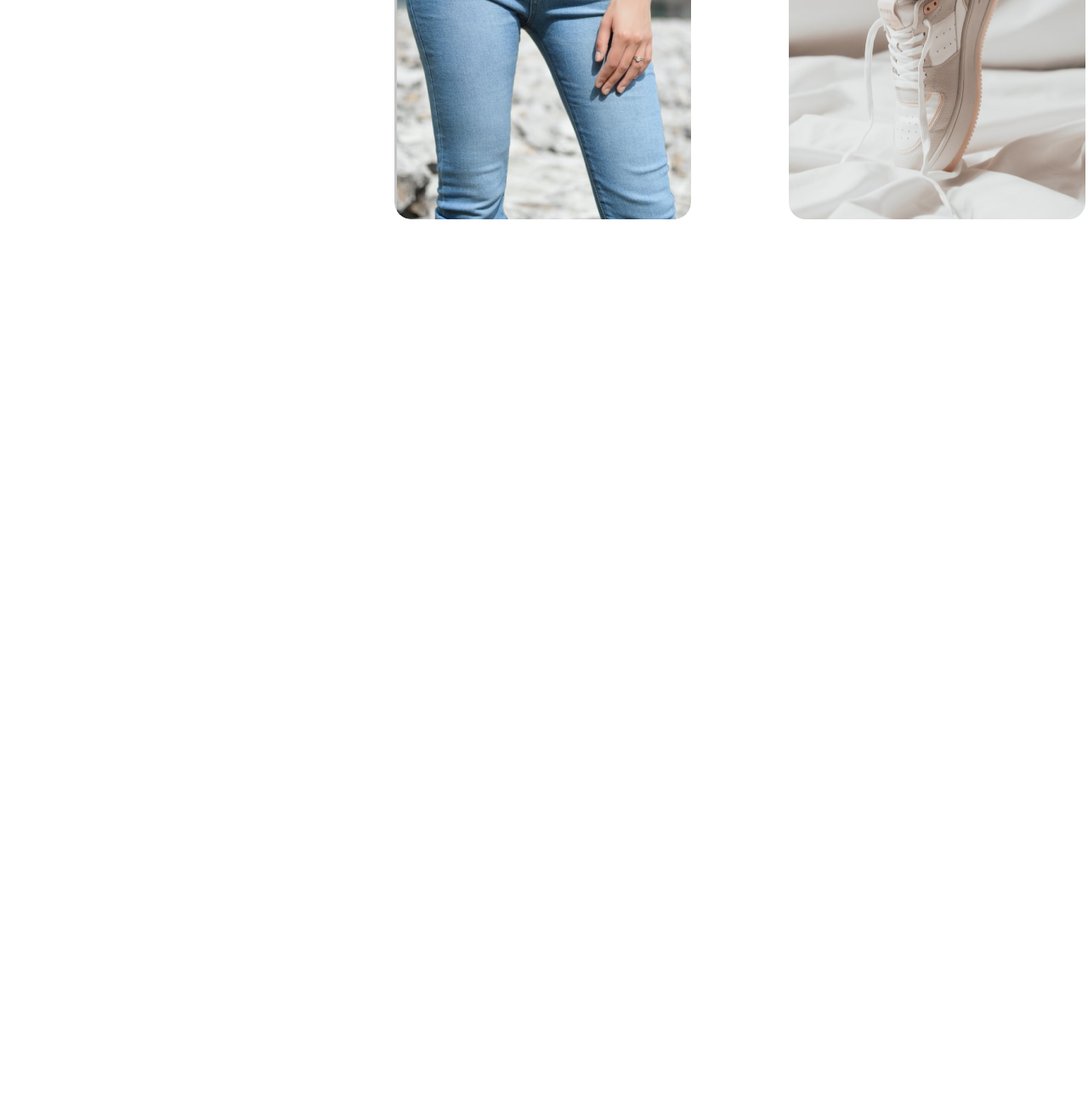
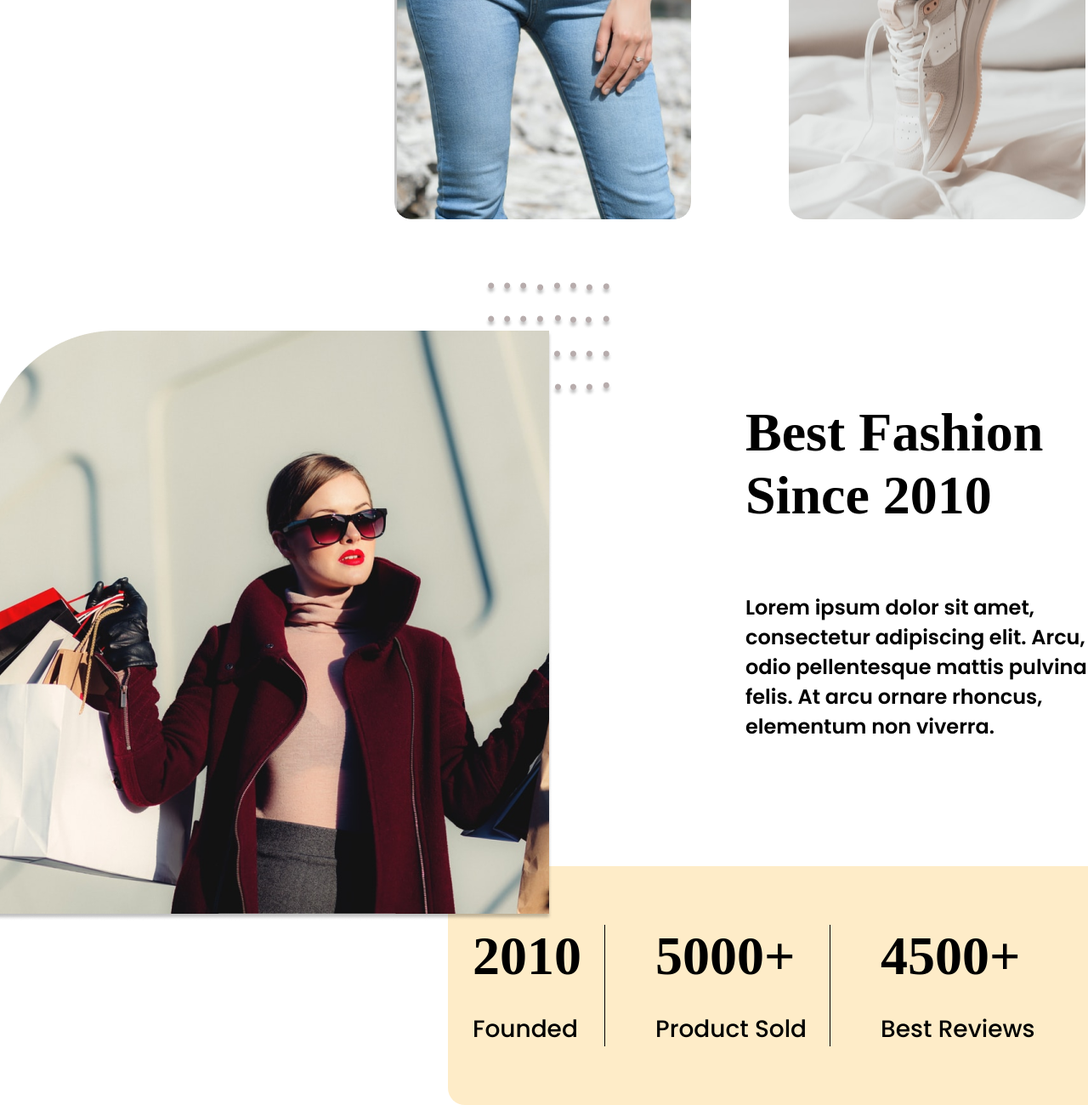
Before and after one commit to asadul101/class-10, a plain HTML site: page index.html in a window 1280 px wide. Shown: the part 1302-2602 px from the top of the page at 85% size. Before the commit the page ends 1600 px from the top, so only its background shows below. Drawn offline with Linux system fonts and the light colour scheme; a web font is replaced by a local one.

Commit message:
all section

```diff
--- a/css/style.css
+++ b/css/style.css
@@ -1,6 +1,8 @@
 /* ========= google font part start========= */
 @import url('https://fonts.googleapis.com/css2?family=Poppins:ital,wght@0,100;0,200;0,300;0,400;0,500;0,600;0,700;0,800;0,900;1,100;1,200;1,300;1,400;1,500;1,600;1,700;1,800;1,900&display=swap');
 @import url('https://fonts.googleapis.com/css2?family=Frank+Ruhl+Libre:wght@300..900&display=swap');
+@import url('https://fonts.googleapis.com/css2?family=Frank+Ruhl+Libre:wght@300..900&display=swap');
+@import url('https://fonts.googleapis.com/css2?family=Podkova:wght@400..800&display=swap');
 /* -------google font part end------------ */
 
 /* ====== common css start====== */
@@ -253,3 +255,79 @@ a{
     transform: scale(1.2);
 }
 /* --------------------------New Collection end-------------------- */
+/* ====================== Fashion part start ============================ */
+#fashion{
+ margin-top: 214px;
+}
+.fashion-row{
+    display: flex;
+    flex-direction: column;
+    align-items: end;
+    position:  relative;
+}
+.fashion-row .fashion-head h2{
+    width: 387px;
+    height: 162px;
+    font-family: "Frank Ruhl Libre", serif;
+    font-size: 64px;
+    font-weight: 700;
+    color: #000;
+}
+.fashion-row .fashion-head p{
+    width: 443px;
+    height: 186px;
+    font-family: "Poppins", sans-serif;
+    font-size: 24px;
+    font-weight: 600;
+    color: #000;
+    margin-top: 63px;
+    margin-bottom: 136px;
+}
+.fashion-counter{
+    width: 793px;
+    padding-top:69px;
+    padding-bottom: 68px;
+    padding-left: 29px;
+    border-radius: 20px;
+    background-color: #FEECC8;
+    display: flex;
+    gap: 59px;
+}
+.single-counter{
+    display: flex;
+    gap: 27px;
+}
+.single-counter .single-fashion-counter h3{
+    font-size: 64px;
+    font-weight: 700;
+    font-family: "Podkova", serif;
+    color: #000;
+}
+.single-counter .single-fashion-counter  h4{
+    font-size: 28px;
+    font-weight:500;
+    margin-top: 28px;
+    font-family: "Poppins", sans-serif;
+    color: #000;
+}
+.single-counter-boder{
+    width: 1px;
+    height: 143px;
+   background-color: #000;
+}
+.fashion-img{
+    position: absolute;
+    top: -140px;
+    left: -18px;
+
+}
+/* ----------------------- Fashion part End---------------------------- */
+
+/*
+git init
+git add README.md
+git commit -m "first commit"
+git branch -M main
+git remote add origin https://github.com/asadul101/class-10.git
+git push -u origin main
+*/
--- a/index.html
+++ b/index.html
@@ -79,6 +79,49 @@
         </div>
     </section>
     <!-- --------------------New Collection part end -->
+    <!-- ====================Fashion part start====================== -->
+    <section id="fashion">
+        <div class="container">
+            <div class="fashion-row">
+                <div class="fashion-head">
+                    <h2>
+                        Best Fashion
+                        Since 2010
+                    </h2>
+                    <p>
+                        Lorem ipsum dolor sit amet, consectetur adipiscing elit. Arcu, odio pellentesque mattis pulvinar
+                        felis. At arcu ornare rhoncus, elementum non viverra.
+                    </p>
+                </div>
+                <div class="fashion-counter">
+                    <div class="single-counter">
+                        <div class="single-fashion-counter">
+                            <h3>2010</h3>
+                            <h4>Founded</h4>
+                        </div>
+                        <div class="single-counter-boder"></div>
+                    </div>
+                    <div class="single-counter">
+                        <div class="single-fashion-counter">
+                            <h3>5000+</h3>
+                            <h4>Product Sold</h4>
+                        </div>
+                        <div class="single-counter-boder"></div>
+                    </div>
+                    <div class="single-counter">
+                        <div class="single-fashion-counter">
+                            <h3>4500+</h3>
+                            <h4>Best Reviews</h4>
+                        </div>
+                    </div>
+                </div>
+                <div class="fashion-img">
+                    <img src="./images/fashion.png" alt="Fashion">
+                </div>
+            </div>
+        </div>
+    </section>
+    <!-- ---------------------- Fashion part End--------------------- -->
 </body>
 
 </html>
```
Also changed, not shown: images/fashion.png (added).
